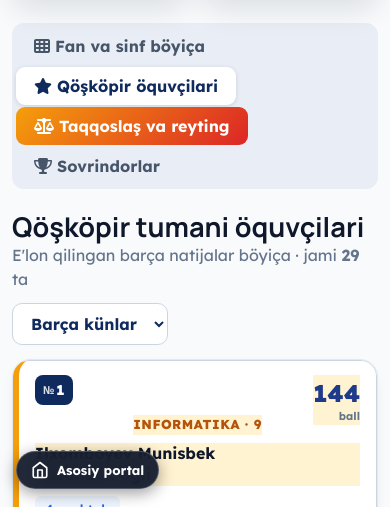
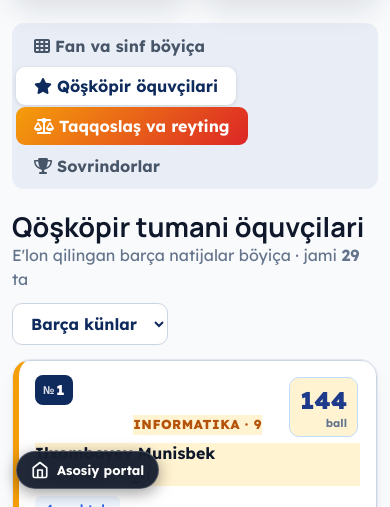
Before and after one commit to Umrbek84/olimpiada-portal, a plain HTML site: page hududiy-natijalar.html in a window 390 px wide. Both pictures are taken after a click on the button "Qöşköpir öquvçilari". Shown: the part 763-1270 px from the top of the page. Drawn offline with Linux system fonts and the light colour scheme.

Commit message:
Ball nishoni dizayni yanada chiroyli qilindi

```diff
--- a/hududiy-natijalar.html
+++ b/hududiy-natijalar.html
@@ -198,8 +198,12 @@ table.tt{min-width:640px}.rs.tt td small{color:var(--mut);font-size:.82rem}.bar{
   /* Jami ball - kartaning o'ng tepasida katta va chiroyli */
   table.rs tbody tr.qq td.j {
     position: absolute !important;
-    top: 14px !important;
-    right: 16px !important;
+    top: 16px !important;
+    right: 18px !important;
+    background: #eff6ff;
+    padding: 4px 10px;
+    border-radius: 10px;
+    border: 1px solid #bfdbfe;
     font-size: 1.5rem !important;
     font-weight: 800 !important;
     color: #1e3a8a !important;
```
